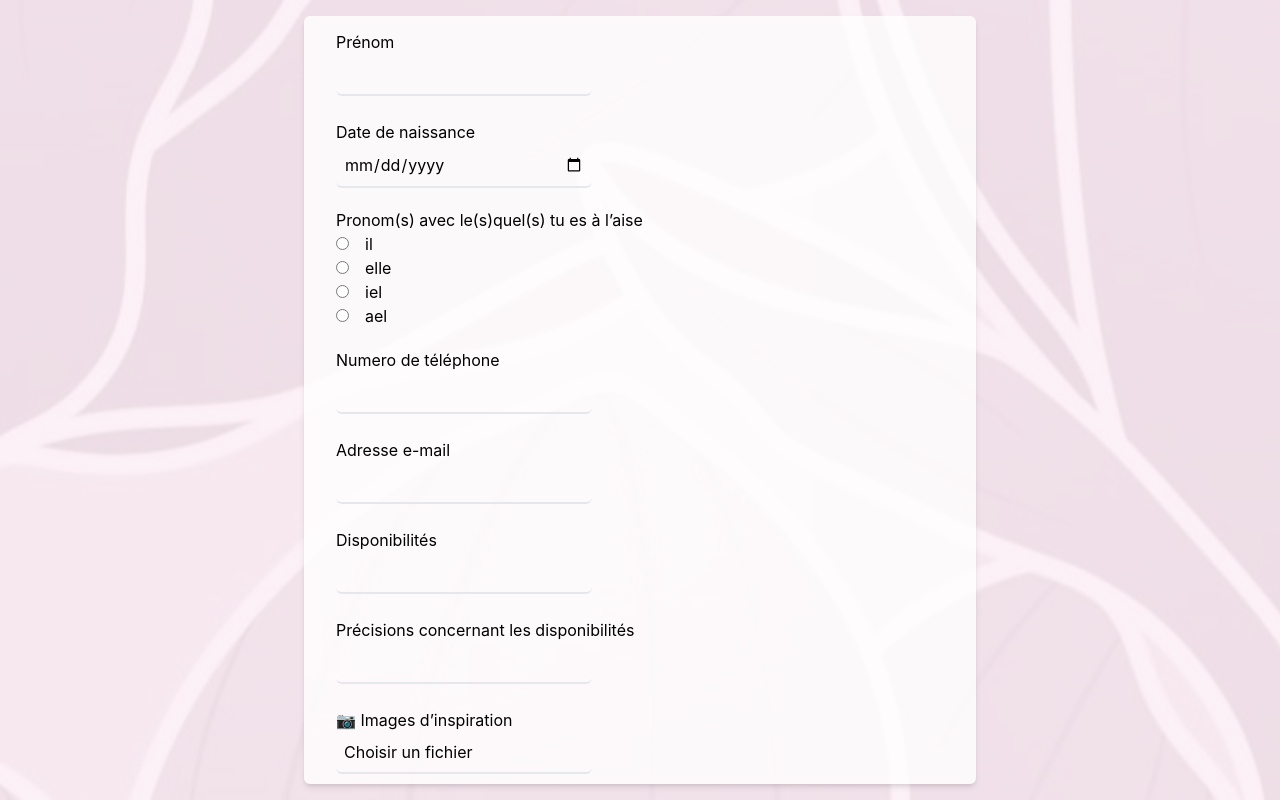
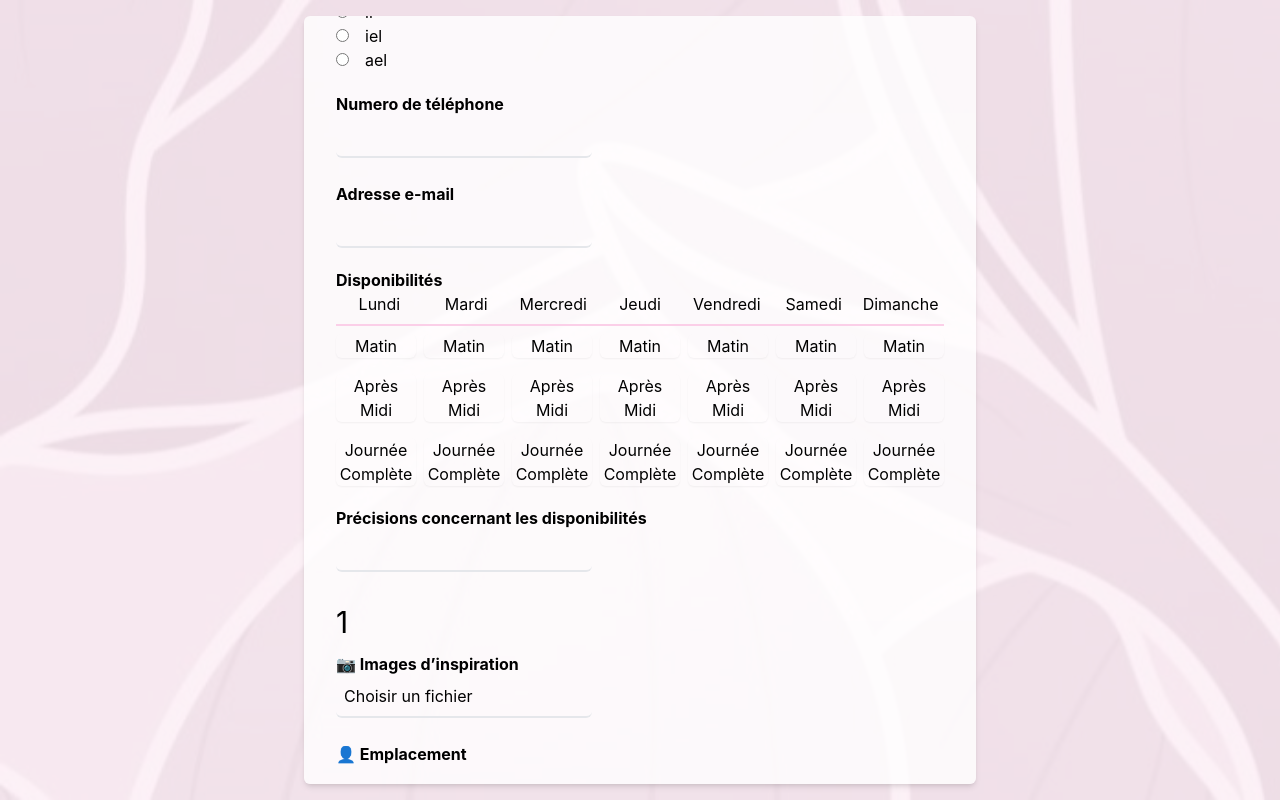
Before and after one commit to RavenOutPost/RavenCustomerFrontPost, a React (Create React App) app: page / in a window 1280 px wide. Both pictures are taken after a click on the button "Un projet". Built offline with nearby package versions, Linux system fonts and the light colour scheme.

Commit message:
feat: possibility to add up to 3 projects

```diff
--- a/src/App.js
+++ b/src/App.js
@@ -1,42 +1,28 @@
-import React, { useState } from 'react';
+import React, { useEffect, useState } from 'react';
 import { useFormik } from 'formik';
 import context from './data/context.json'
-import project from './data/project.json'
-import flash from './data/flash.json'
+import projectData from './data/project.json'
+import flashData from './data/flash.json'
 import { BuildForm } from './Components/BuildForm';
 
 const App = () => {
-  const [type, setType] = useState(null)
+  const [flash, setFlash] = useState([])
+  const [btn, setBtn] = useState(true)
+  const [project, setProject] = useState([])
   const [checkErr, setcheckErr] = useState(false)
 
-  const getpartDisplay = () => {
-    switch (type) {
-      case 1: return  <BuildForm data={project}/>
-      case 0 :  return   <BuildForm data={flash}/>
-      default : return  <div class=' flex flex-row pb-4 gap-4'>
-      <>
-      <button class='w-full p-2 rounded-md shadow-sm shadow-slate-400 hover:bg-slate-50' onClick={() => setType(1)}>Un projet</button>
-    </>
-    <>
-      <button class=' w-full  p-2 rounded-md shadow-sm shadow-slate-400 hover:bg-slate-50' onClick={() => setType(0)}>Un Flash</button>
-    </>
-    </div>
-    }
-  }
-
+useEffect(() => flash.length < 3 && project.length < 3 ? setBtn(true) : setBtn(false), [project, flash])
 
   const formik = useFormik({
     initialValues: {},
     onSubmit: async (_) => {
-      console.log('ij')
       setcheckErr(true)
       let err = false
       const formData = new FormData();
 
-      [...context, ...flash, ...project].forEach(e => {
+      context.forEach(e => {
         let item = localStorage.getItem(e.key)
         if (e.type === 'file') {
-          console.log('la')
           let fileInput = document.getElementById(`file-${e.key}`)
           item = fileInput?.files[0]
         }
@@ -48,18 +34,50 @@ const App = () => {
           formData.append(e.key, item)
         }
       })
-      formData.entries().forEach(e => console.log(e));
+      for (let i = 0; i < flash.length; i++) {
+        flashData.forEach(e => {
+          let key = `${e.key}-${i}`
+          let item = localStorage.getItem(key)
+          if (e.type === 'file') {
+            let fileInput = document.getElementById(`file-${key}`)
+            item = fileInput?.files[0]
+          }
+          if (!item && e.mandatory) {
+            err = true
+          }
+
+          if (item) {
+            formData.append(key, item)
+          }
+        })
+      }
+      for (let i = 0; i < project.length; i++) {
+        projectData.forEach(e => {
+          let key = `${e.key}-${i}`
+          let item = localStorage.getItem(key)
+          if (e.type === 'file') {
+            let fileInput = document.getElementById(`file-${key}`)
+            item = fileInput?.files[0]
+          }
+          if (!item && e.mandatory) {
+            err = true
+          }
+
+          if (item) {
+            formData.append(key, item)
+          }
+        })
+      }
       if (err) {
         return
       }
-      let res = await fetch('https://8418-85-169-182-214.ngrok-free.app/addUser', {
+      await fetch('https://8418-85-169-182-214.ngrok-free.app/user', {
         method: 'POST',
         body: formData,
         headers: {
           'ngrok-skip-browser-warning': 'true',
         },
       }).then((response) => response.json());
-      console.log("res => ", res)
     },
   });
 
@@ -69,13 +87,25 @@ const App = () => {
         <div class='text-3xl bold'>Formulaire de Rendez-vous</div>
         <form onSubmit={formik.handleSubmit}>
           <BuildForm data={context} checkErr={checkErr}/>
-          {getpartDisplay()}
-        { type != null ? <div>
-          <button class='mt-12 w-full p-2 rounded-md shadow-sm shadow-slate-400 hover:bg-slate-50' onClick={() =>{ localStorage.clear()
-            window.location.reload()
-          }}>Supprimer le formulaire </button>
+          {project}
+          {flash}
+          {[...project].lenght}
+         {
+         btn ? <>
+          <span  class='font-bold'>
+            Ajouter :
+            </span>
+            <div class=' flex flex-row pb-4 gap-4'>
+              <>
+                <button type='button' disabled={flash.length !== 0} class='w-full p-2 rounded-md shadow-sm shadow-slate-400 hover:bg-slate-50 disabled:shadow-inner' onClick={() => setProject([...project,<BuildForm data={projectData} checkErr={checkErr} index={project.length}/> ])}>Un projet</button>
+              </>
+              <>
+                <button type='button' disabled={project.length !== 0} class=' w-full  p-2 rounded-md shadow-sm shadow-slate-400 hover:bg-slate-50 disabled:shadow-inner' onClick={() => setFlash([...flash,<BuildForm data={flashData} checkErr={checkErr} index={flash.length}/> ])}>Un Flash</button>
+              </>
+            </div>
+          </> :  null
+          }
           <button class='mt-12 w-full p-2 rounded-md shadow-sm shadow-slate-400 hover:bg-slate-50' type="submit">Valider</button>
-          </div>: null}
         </form>
       </div>
     </div>
--- a/src/Components/BuildForm.js
+++ b/src/Components/BuildForm.js
@@ -1,16 +1,23 @@
+import { FormDispo } from "./FormDispo";
 import { FormFile } from "./FormFile";
 import { FormSelector } from "./FormSelector";
 import { FormText } from "./FormText";
-export const BuildForm = ({data, checkErr})=>
+export const BuildForm = ({data, checkErr, index})=>
 <div class='flex flex-col justify-evenly'>
+  {
+    index != null  ? <div class='text-3xl bold pt-5'>{index+1}</div> : null
+  }
+
   {data.map((e) => {
     switch (e.type) {
       case 'selector':
-      return <FormSelector data={e} checkErr={checkErr}/>;
+        return <FormSelector data={e} checkErr={checkErr} index={index} />;
       case 'file':
-      return <FormFile data={e} checkErr={checkErr}/>;
+        return <FormFile data={e} checkErr={checkErr} index={index} />;
+      case 'dispo' :
+      return <FormDispo data={e} checkErr={checkErr} index={index} />;
       default:
-      return <FormText data={e} checkErr={checkErr}/>;
+        return <FormText data={e} checkErr={checkErr} index={index} />;
     }
   })
   }
--- /dev/null
+++ b/src/Components/FormDispo.js
@@ -0,0 +1,74 @@
+import { useEffect, useState } from "react"
+
+export const FormDispo= ({data, checkErr, index}) =>{
+  const [selected, setSelected] = useState([])
+
+
+  useEffect(() => {
+    const name = localStorage.getItem(`${data.key}-name`);
+    if (name) {
+      setSelected(name);
+    }
+  },[data.key])
+
+  const handleClick = (indexs) => indexs.forEach(index => {
+    setSelected((old) => {
+      if (selected.includes(index)) {
+        old = old.filter((e) => {
+          return e !== index
+        })
+      }
+      else {
+        old = [...old, index]
+      }
+      localStorage.setItem(data.key, old);
+      return old
+    })
+  });
+
+
+
+  return (
+  <div class='flex flex-col py-2'>
+    <label  class='font-bold'>{data.title}</label>
+    {checkErr && !selected && data.mandatory ? <div class='text-red-500 text-xs'>Champs obligatoire</div> : null}
+    <div class='w-full flex justify-evenly'>
+      <span class='w-1/3 text-center'>Lundi</span>
+      <span class='w-1/3 text-center'>Mardi</span>
+      <span class='w-1/3 text-center'>Mercredi</span>
+      <span class='w-1/3 text-center'>Jeudi</span>
+      <span class='w-1/3 text-center'>Vendredi</span>
+      <span class='w-1/3 text-center'>Samedi</span>
+      <span class='w-1/3 text-center'>Dimanche</span>
+    </div>
+    <div class='h-0.5 w-full bg-pink-200 my-2'/>
+    <div class='w-full flex justify-evenly gap-2'>
+      <button type='button' onClick={(e) => handleClick([0])} class={`w-1/3 text-center rounded-md hover:bg-slate-100 shadow-sm ${selected.includes(0) ? 'bg-red-200' : null}`}>Matin</button>
+      <button type='button' onClick={(e) => handleClick([1])} class={`w-1/3 text-center rounded-md hover:bg-slate-100 shadow-sm ${selected.includes(1) ? 'bg-red-200' : null}`}>Matin</button>
+      <button type='button' onClick={(e) => handleClick([2])} class={`w-1/3 text-center rounded-md hover:bg-slate-100 shadow-sm ${selected.includes(2) ? 'bg-red-200' : null}`}>Matin</button>
+      <button type='button' onClick={(e) => handleClick([3])} class={`w-1/3 text-center rounded-md hover:bg-slate-100 shadow-sm ${selected.includes(3) ? 'bg-red-200' : null}`}>Matin</button>
+      <button type='button' onClick={(e) => handleClick([4])} class={`w-1/3 text-center rounded-md hover:bg-slate-100 shadow-sm ${selected.includes(4) ? 'bg-red-200' : null}`}>Matin</button>
+      <button type='button' onClick={(e) => handleClick([5])} class={`w-1/3 text-center rounded-md hover:bg-slate-100 shadow-sm ${selected.includes(5) ? 'bg-red-200' : null}`}>Matin</button>
+      <button type='button' onClick={(e) => handleClick([6])} class={`w-1/3 text-center rounded-md hover:bg-slate-100 shadow-sm ${selected.includes(6) ? 'bg-red-200' : null}`}>Matin</button>
+    </div>
+
+    <div class='w-full flex justify-evenly pt-4 gap-2'>
+      <button type='button' onClick={(e) => handleClick([7])} class={`w-1/3 text-center rounded-md hover:bg-slate-100 shadow-sm ${selected.includes(7) ? 'bg-red-200' : null}`}>Après Midi</button>
+      <button type='button' onClick={(e) => handleClick([8])} class={`w-1/3 text-center rounded-md hover:bg-slate-100 shadow-sm ${selected.includes(8) ? 'bg-red-200' : null}`}>Après Midi</button>
+      <button type='button' onClick={(e) => handleClick([9])} class={`w-1/3 text-center rounded-md hover:bg-slate-100 shadow-sm ${selected.includes(9) ? 'bg-red-200' : null}`}>Après Midi</button>
+      <button type='button' onClick={(e) => handleClick([10])} class={`w-1/3 text-center rounded-md hover:bg-slate-100 shadow-sm ${selected.includes(10) ? 'bg-red-200' : null}`}>Après Midi</button>
+      <button type='button' onClick={(e) => handleClick([11])} class={`w-1/3 text-center rounded-md hover:bg-slate-100 shadow-sm ${selected.includes(11) ? 'bg-red-200' : null}`}>Après Midi</button>
+      <button type='button' onClick={(e) => handleClick([12])} class={`w-1/3 text-center rounded-md hover:bg-slate-100 shadow-sm ${selected.includes(12) ? 'bg-red-200' : null}`}>Après Midi</button>
+      <button type='button' onClick={(e) => handleClick([13])} class={`w-1/3 text-center rounded-md hover:bg-slate-100 shadow-sm ${selected.includes(13) ? 'bg-red-200' : null}`}>Après Midi</button>
+    </div>
+    <div class='w-full flex justify-evenly pt-4 gap-2'>
+      <button type='button' onClick={(e) => handleClick([0,7])} class={`w-1/3 text-center rounded-md hover:bg-slate-100 shadow-sm `}>Journée Complète</button>
+      <button type='button' onClick={(e) => handleClick([1,8])} class={`w-1/3 text-center rounded-md hover:bg-slate-100 shadow-sm `}>Journée Complète</button>
+      <button type='button' onClick={(e) => handleClick([2,9])} class={`w-1/3 text-center rounded-md hover:bg-slate-100 shadow-sm `}>Journée Complète</button>
+      <button type='button' onClick={(e) => handleClick([3,10])} class={`w-1/3 text-center rounded-md hover:bg-slate-100 shadow-sm `}>Journée Complète</button>
+      <button type='button' onClick={(e) => handleClick([4,11])} class={`w-1/3 text-center rounded-md hover:bg-slate-100 shadow-sm `}>Journée Complète</button>
+      <button type='button' onClick={(e) => handleClick([5,12])} class={`w-1/3 text-center rounded-md hover:bg-slate-100 shadow-sm `}>Journée Complète</button>
+      <button type='button' onClick={(e) => handleClick([6,13])} class={`w-1/3 text-center rounded-md hover:bg-slate-100 shadow-sm `}>Journée Complète</button>
+    </div>
+  </div>
+    )}
--- a/src/Components/FormFile.js
+++ b/src/Components/FormFile.js
@@ -1,40 +1,39 @@
 import { useEffect, useState } from "react"
 
-export const FormFile= ({data, checkErr}) =>{
+export const FormFile= ({data, checkErr, index}) =>{
   const [name, setName] = useState(null)
-
+  const key = index != null ? `${data.key}-${index}` : data.key
 
   useEffect(() => {
-    const name = localStorage.getItem(`${data.key}-name`);
+
+    const name = localStorage.getItem(`${key}-name`);
     if (name) {
       setName(name.name);
     }
-  },[data.key])
+  },[data.key, key])
 
-  useEffect(() => {
-    console.log(checkErr)
-  }, [checkErr])
 
 
   return (
   <div class='flex flex-col py-3'>
-    <label class=''>{data.title}</label>
+    <label class='font-bold'>{data.title}</label>
     {checkErr && !name && data.mandatory ? <div class='text-red-500 text-xs'>Champs obligatoire</div> : null}
 
     <input
       class='hidden'
       type='file'
-      id={`file-${data.key}`}
+      id={`file-${key}`}
       name='file'
 
       onChange={async (event) => {
         const file = event.target.files[0];
-        localStorage.setItem(data.key, file.name);
+
+        localStorage.setItem(key, file.name);
         setName(file.name)
       }}
 
       />
-    <label  for={`file-${data.key}`} class={`border-b-2 border-solid border-${checkErr && !name ? 'red-100' : 'red-400'} w-64 hover:bg-slate-50 rounded-md p-2 bg-transparent`}>{name ?? 'Choisir un fichier'}</label>
+    <label  htmlFor={`file-${key}`} class={`border-b-2 border-solid border-${checkErr && !name ? 'red-100' : 'red-400'} w-64 hover:bg-slate-50 rounded-md p-2 bg-transparent`}>{name ?? 'Choisir un fichier'}</label>
 
   </div>
     )}
--- a/src/Components/FormText.js
+++ b/src/Components/FormText.js
@@ -1,20 +1,17 @@
 import { useEffect, useState } from "react"
 
-export const FormText= ({data, checkErr}) =>{
-  const [value, setValue] = useState(null)
+export const FormText= ({data, checkErr, index}) =>{
+  const [value, setValue] = useState('')
 
 
   useEffect(() => {
     setValue(localStorage.getItem(data.key))
   },[data.key])
 
-  useEffect(() => {
-    console.log(checkErr)
-  }, [checkErr])
 
   return (
   <div class='flex flex-col py-3'>
-    <label class=''>{data.title}</label>
+    <label  class='font-bold'>{data.title}</label>
     {checkErr && !value && data.mandatory ? <div class='text-red-500 text-xs'>Champs obligatoire</div> : null}
 
     <input
@@ -24,8 +21,9 @@ export const FormText= ({data, checkErr}) =>{
       name={data.key}
       value={value}
       onChange={(event) => {
+        const key = index != null ? `${data.key}-${index}` : data.key
         setValue(event.target.value)
-        localStorage.setItem(data.key, event.target.value)
+        localStorage.setItem(key, event.target.value)
       }}
 
       />
--- a/src/data/context.json
+++ b/src/data/context.json
@@ -19,8 +19,8 @@
     "title" : "Pronom(s) avec le(s)quel(s) tu es à l’aise",
     "key" : "pronun",
     "values": [
+      "elle",
       "il",
-      "elle",
       "iel",
       "ael"
     ],
--- a/src/data/flash.json
+++ b/src/data/flash.json
@@ -28,14 +28,5 @@
       "J’ai un autre flash qui me plaît pour remplacer",
       "Je préfère abandonner la réservation dans ce cas"
     ]
-  },
-  {
-    "type": "selector",
-    "title": "Je souhaite réserver un second flash",
-    "key": "flash-other",
-    "values": [
-      "Non, ma demande ne concerne qu’un seul flash",
-      "Oui, je souhaite réserver un autre flash"
-    ]
   }
 ]
--- a/src/data/project.json
+++ b/src/data/project.json
@@ -18,14 +18,5 @@
     "type": "text",
     "title": "📏 Taille (en cm)",
     "key": "project-size"
-  },
-  {
-    "type": "selector",
-    "title": "Je souhaite demander un second projet",
-    "key": "project-other",
-    "values": [
-      "Non, ma demande ne concerne que ce projet",
-      "Oui, j’aimerais réaliser un autre projet"
-    ]
   }
 ]
```
Also changed, not shown: src/Components/FormSelector.js (+4 -4 lines). Lines whose indentation alone changed are shown as unchanged.
